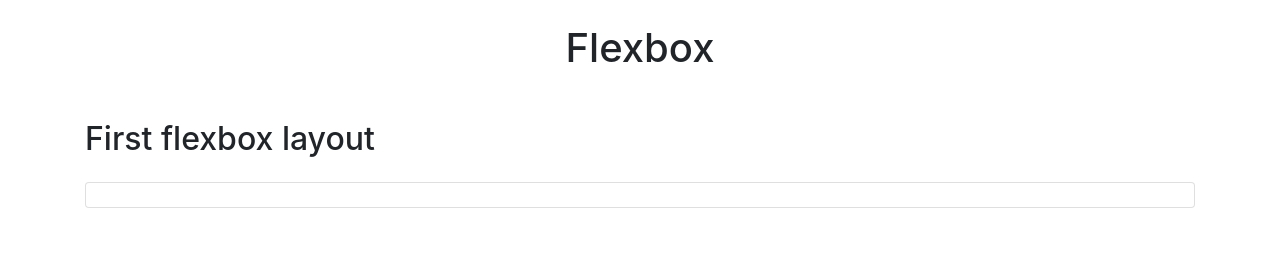
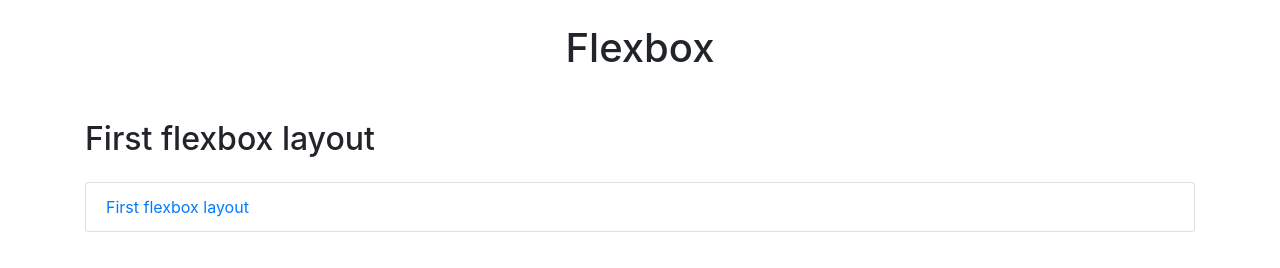
Before and after one commit to luctst/Flexbox-Tips, a plain HTML site: page index.html in a window 1280 px wide. Drawn offline with nearby package versions, Linux system fonts and the light colour scheme.

Commit message:
first flex layout
Add on landing page first flexbox layout tips

```diff
--- a/index.html
+++ b/index.html
@@ -16,7 +16,7 @@
         <div class="col-12">
           <h2 class="mt-4 mb-4">First flexbox layout</h2>
           <ul class="list-group">
-            <li class="list-group-item"><a href=""></a></li>
+            <li class="list-group-item"><a href="first-layout/index.html">First flexbox layout</a></li>
           </ul>
         </div>
       </div>
```
